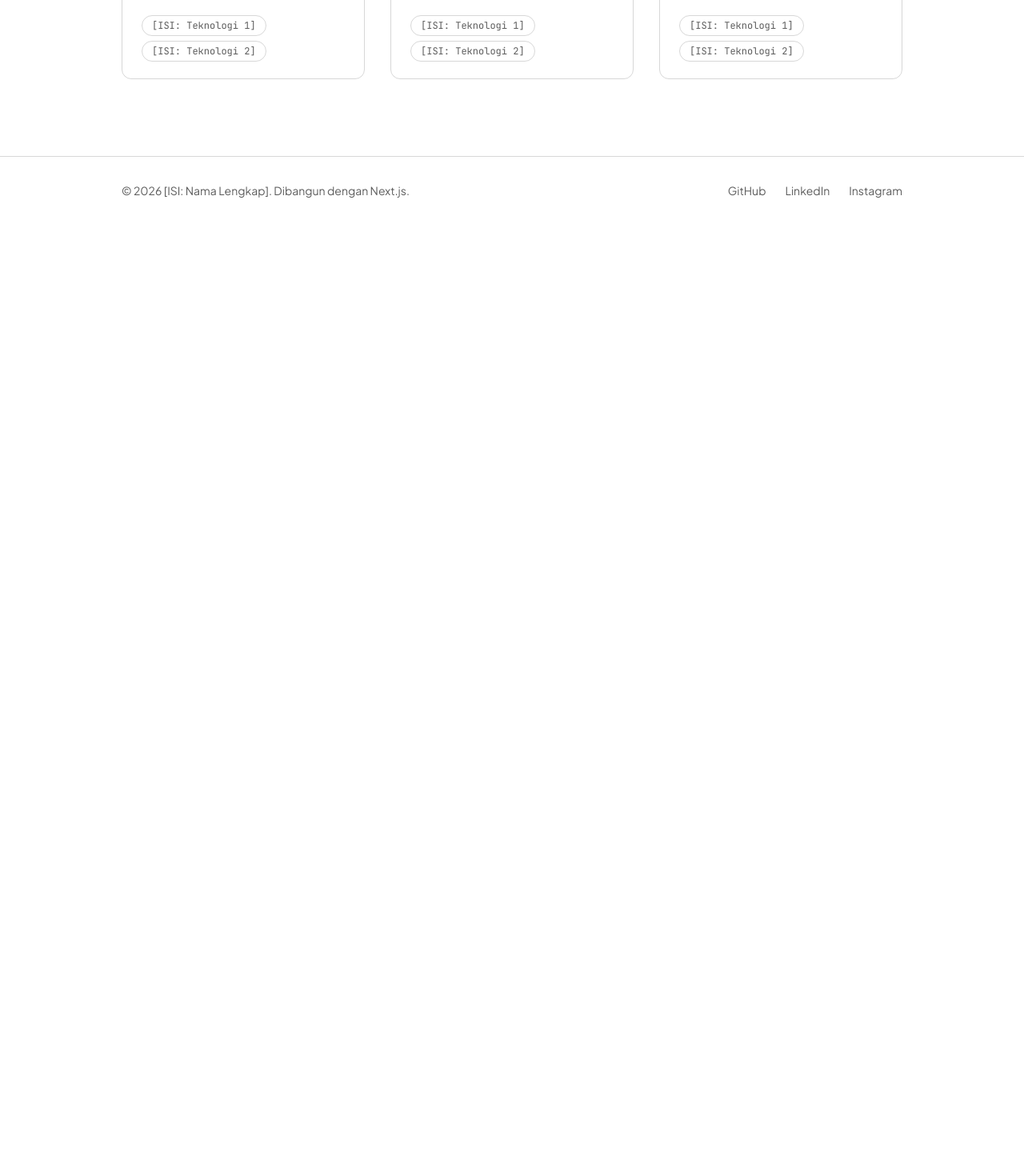
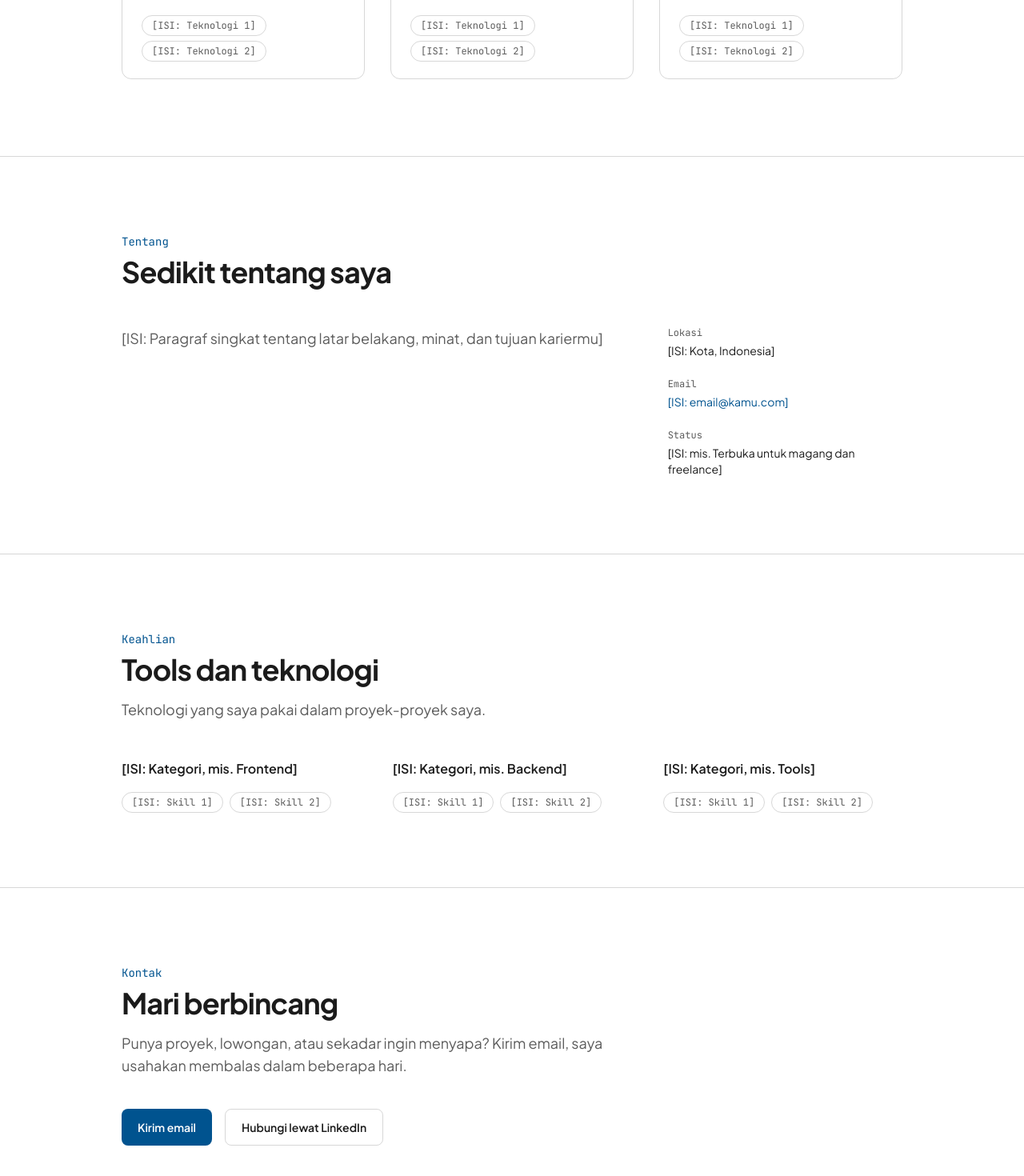
Before and after one commit to farhanalghifarim10-dotcom/portfolio, a Next.js app: page / in a window 1280 px wide. Shown: the part 1310-2780 px from the top of the page at 80% size. Before the commit the page ends 1590 px from the top, so only its background shows below. Built offline with nearby package versions, Linux system fonts and the light colour scheme.

Commit message:
feat: add about, skills, and contact sections

```diff
--- a/src/app/page.tsx
+++ b/src/app/page.tsx
@@ -1,11 +1,17 @@
 import Hero from "@/components/sections/Hero";
 import FeaturedProjects from "@/components/sections/FeaturedProjects";
+import About from "@/components/sections/About";
+import Skills from "@/components/sections/Skills";
+import Contact from "@/components/sections/Contact";
 
 export default function Home() {
   return (
     <>
       <Hero />
       <FeaturedProjects />
+      <About />
+      <Skills />
+      <Contact />
     </>
   );
 }
--- /dev/null
+++ b/src/components/sections/About.tsx
@@ -0,0 +1,41 @@
+import Container from "@/components/ui/Container";
+import SectionHeading from "@/components/ui/SectionHeading";
+import { site } from "@/data/site";
+
+export default function About() {
+  return (
+    <section id="about" className="border-t border-border py-24">
+      <Container>
+        <SectionHeading eyebrow="Tentang" title="Sedikit tentang saya" />
+
+        <div className="mt-12 grid gap-12 md:grid-cols-3">
+          <p className="text-lg leading-relaxed text-muted md:col-span-2">
+            {site.bio}
+          </p>
+
+          <dl className="space-y-6 text-sm">
+            <div>
+              <dt className="font-mono text-xs text-muted">Lokasi</dt>
+              <dd className="mt-1">{site.location}</dd>
+            </div>
+            <div>
+              <dt className="font-mono text-xs text-muted">Email</dt>
+              <dd className="mt-1">
+                <a
+                  href={`mailto:${site.email}`}
+                  className="text-accent hover:underline"
+                >
+                  {site.email}
+                </a>
+              </dd>
+            </div>
+            <div>
+              <dt className="font-mono text-xs text-muted">Status</dt>
+              <dd className="mt-1">{site.availability}</dd>
+            </div>
+          </dl>
+        </div>
+      </Container>
+    </section>
+  );
+}
--- /dev/null
+++ b/src/components/sections/Contact.tsx
@@ -0,0 +1,30 @@
+import Button from "@/components/ui/Button";
+import Container from "@/components/ui/Container";
+import SectionHeading from "@/components/ui/SectionHeading";
+import { site } from "@/data/site";
+
+export default function Contact() {
+  return (
+    <section id="contact" className="border-t border-border py-24">
+      <Container>
+        <SectionHeading
+          eyebrow="Kontak"
+          title="Mari berbincang"
+          description="Punya proyek, lowongan, atau sekadar ingin menyapa? Kirim email, saya usahakan membalas dalam beberapa hari."
+        />
+
+        <div className="mt-10 flex flex-wrap gap-4">
+          <Button href={`mailto:${site.email}`}>Kirim email</Button>
+          <Button
+            href={site.socials.linkedin}
+            variant="secondary"
+            target="_blank"
+            rel="noopener noreferrer"
+          >
+            Hubungi lewat LinkedIn
+          </Button>
+        </div>
+      </Container>
+    </section>
+  );
+}
--- a/src/components/sections/Hero.tsx
+++ b/src/components/sections/Hero.tsx
@@ -1,6 +1,12 @@
 import Button from "@/components/ui/Button";
 import Container from "@/components/ui/Container";
 import { site } from "@/data/site";
+
+const socialLabels: Record<string, string> = {
+  github: "GitHub",
+  linkedin: "LinkedIn",
+  instagram: "Instagram",
+};
 
 export default function Hero() {
   return (
@@ -37,9 +43,9 @@ export default function Hero() {
               href={url}
               target="_blank"
               rel="noopener noreferrer"
-              className="capitalize transition-colors hover:text-foreground"
+              className="transition-colors hover:text-foreground"
             >
-              {name}
+              {socialLabels[name] ?? name}
             </a>
           ))}
         </div>
--- /dev/null
+++ b/src/components/sections/Skills.tsx
@@ -0,0 +1,33 @@
+import Badge from "@/components/ui/Badge";
+import Container from "@/components/ui/Container";
+import SectionHeading from "@/components/ui/SectionHeading";
+import { skills } from "@/data/skills";
+
+export default function Skills() {
+  return (
+    <section id="skills" className="border-t border-border py-24">
+      <Container>
+        <SectionHeading
+          eyebrow="Keahlian"
+          title="Tools dan teknologi"
+          description="Teknologi yang saya pakai dalam proyek-proyek saya."
+        />
+
+        <div className="mt-12 grid gap-10 sm:grid-cols-2 lg:grid-cols-3">
+          {skills.map((group) => (
+            <div key={group.category}>
+              <h3 className="font-semibold">{group.category}</h3>
+              <ul className="mt-4 flex flex-wrap gap-2">
+                {group.items.map((item) => (
+                  <li key={item}>
+                    <Badge>{item}</Badge>
+                  </li>
+                ))}
+              </ul>
+            </div>
+          ))}
+        </div>
+      </Container>
+    </section>
+  );
+}
--- a/src/data/site.ts
+++ b/src/data/site.ts
@@ -2,8 +2,8 @@ export const site = {
   name: "[ISI: Nama Lengkap]",
     shortName: "[ISI: Nama Panggilan]",
   nav: [
+    { label: "Proyek", href: "/#projects" },
     { label: "Tentang", href: "/#about" },
-    { label: "Proyek", href: "/#projects" },
     { label: "Kontak", href: "/#contact" },
   ],
   role: "[ISI: Bidang kamu, mis. Web Developer]",
```
